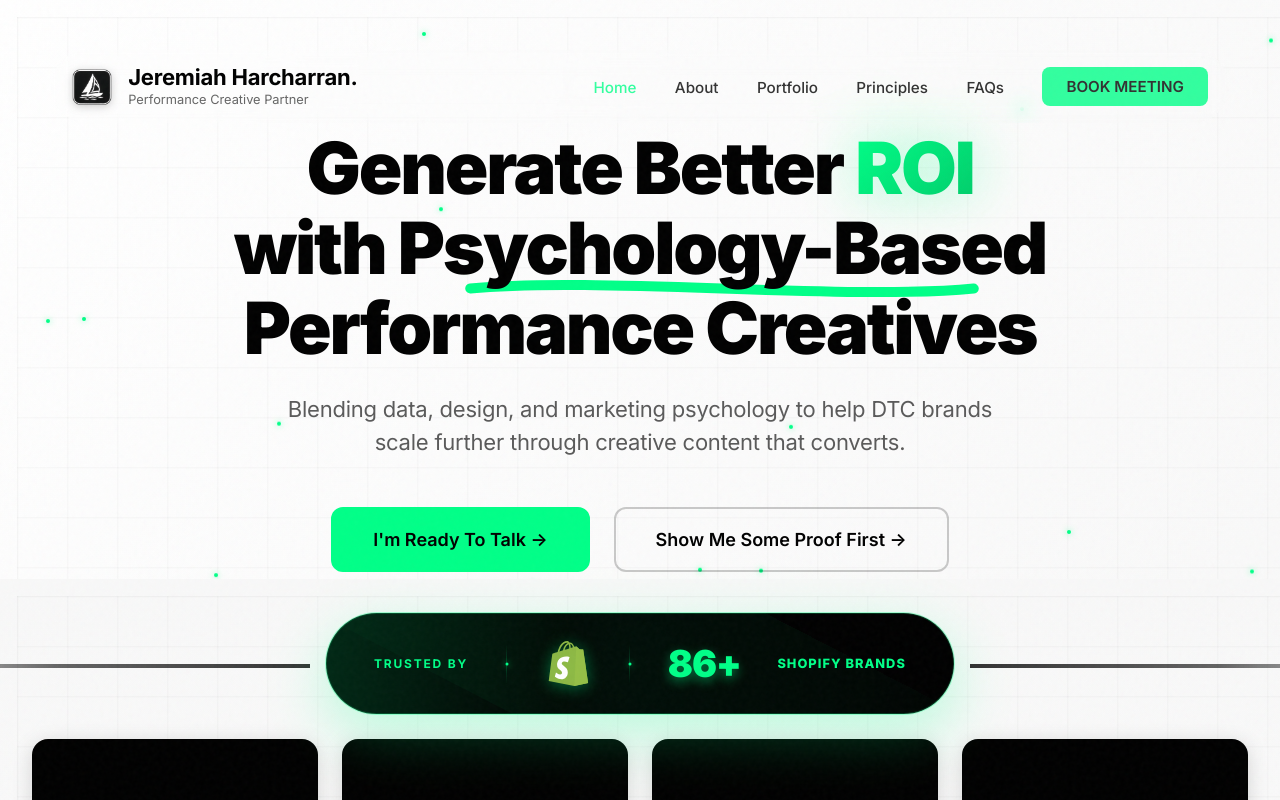
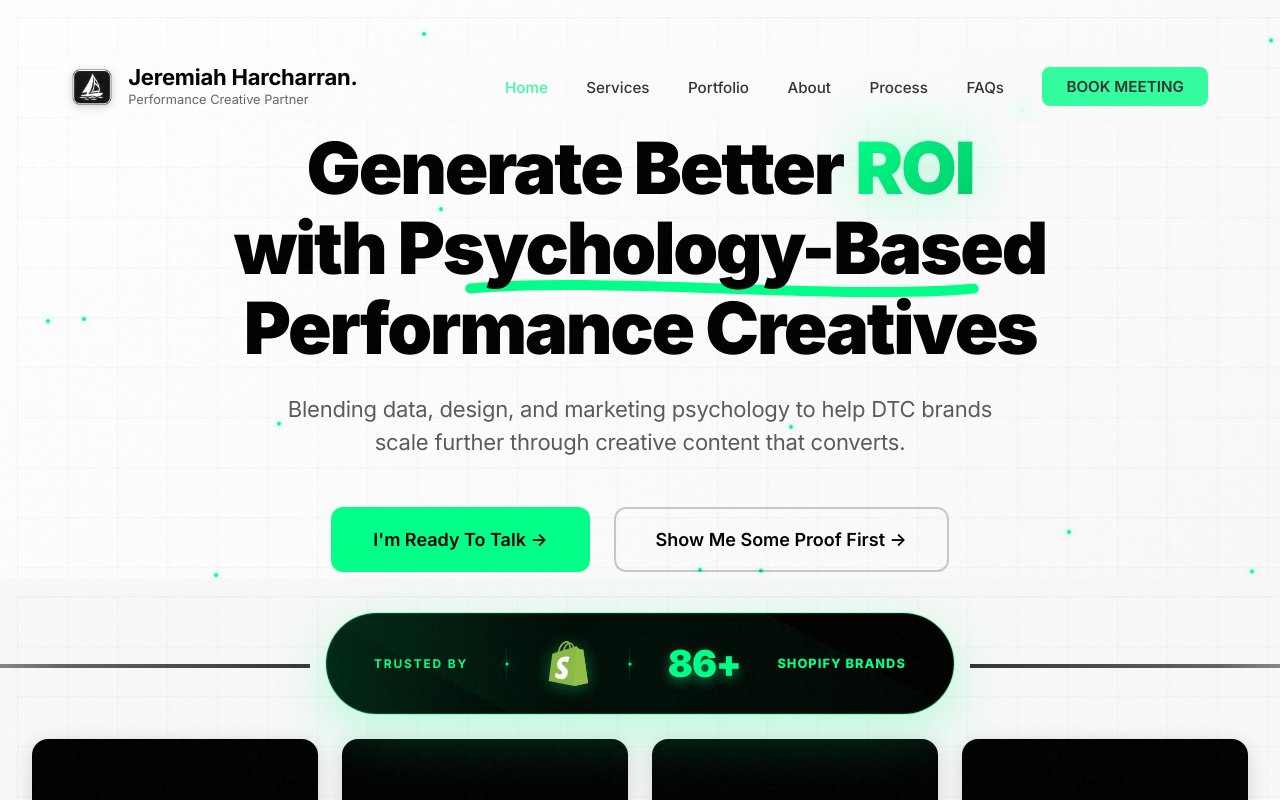
Before and after one commit to Mo-Ibra/jeremiah-portfolio, a Next.js app: page / in a window 1280 px wide. Shown: the top 800 px of the page. Built offline with nearby package versions, Linux system fonts and the light colour scheme.

Commit message:
Fix Navigation Bar

```diff
--- a/components/Navigation.js
+++ b/components/Navigation.js
@@ -121,7 +121,13 @@ const Navigation = () => {
       <nav id="navbar">
         <div className="nav-container">
           <div className="logo-area" onClick={scrollToSection("hero")}>
-            <Image src={"/images/logo.png"} alt="Logo" width={50} height={50} className="brand-logo" />
+            <Image
+              src={"/images/logo.png"}
+              alt="Logo"
+              width={50}
+              height={50}
+              className="brand-logo"
+            />
             <div className="brand-text">
               <h1>Jeremiah Harcharran.</h1>
               <p>Performance Creative Partner</p>
@@ -132,13 +138,16 @@ const Navigation = () => {
               <a href="#hero">Home</a>
             </li>
             <li>
-              <a href="#about">About</a>
+              <a href="#services">Services</a>
             </li>
             <li>
               <a href="#portfolio">Portfolio</a>
             </li>
             <li>
-              <a href="#principles">Principles</a>
+              <a href="#about">About</a>
+            </li>
+            <li>
+              <a href="#principles">Process</a>
             </li>
             <li>
               <a href="#faqs">FAQs</a>
```
